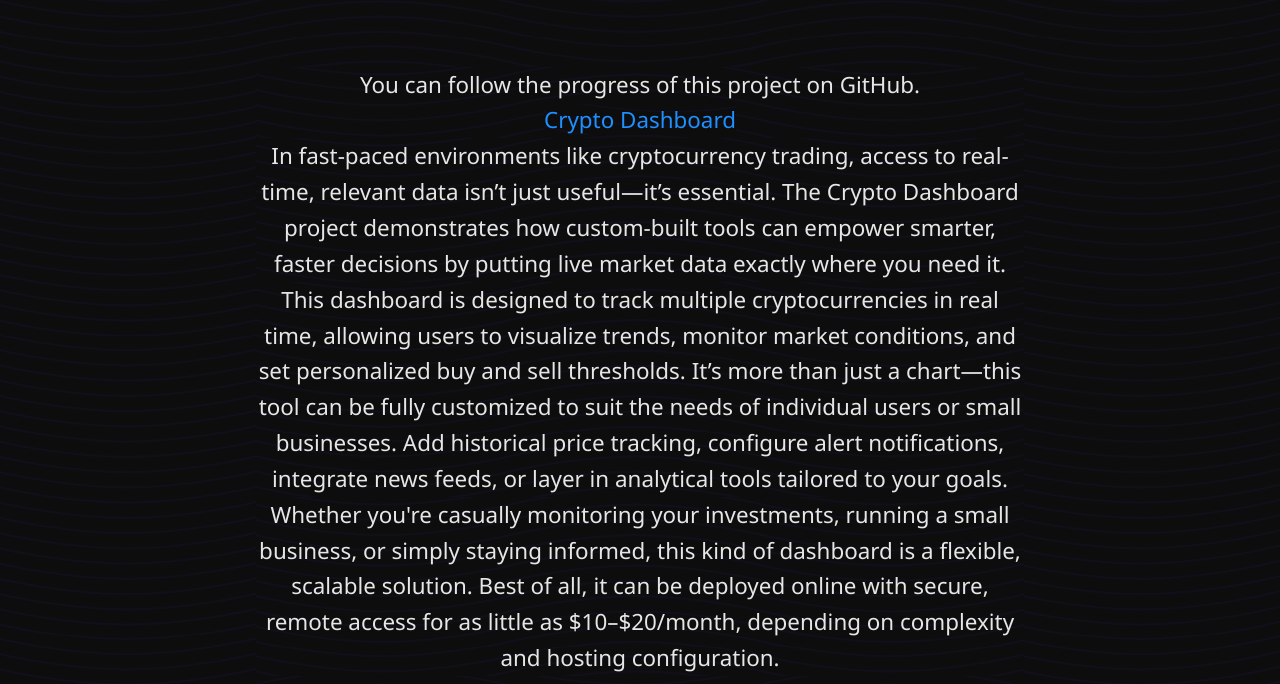
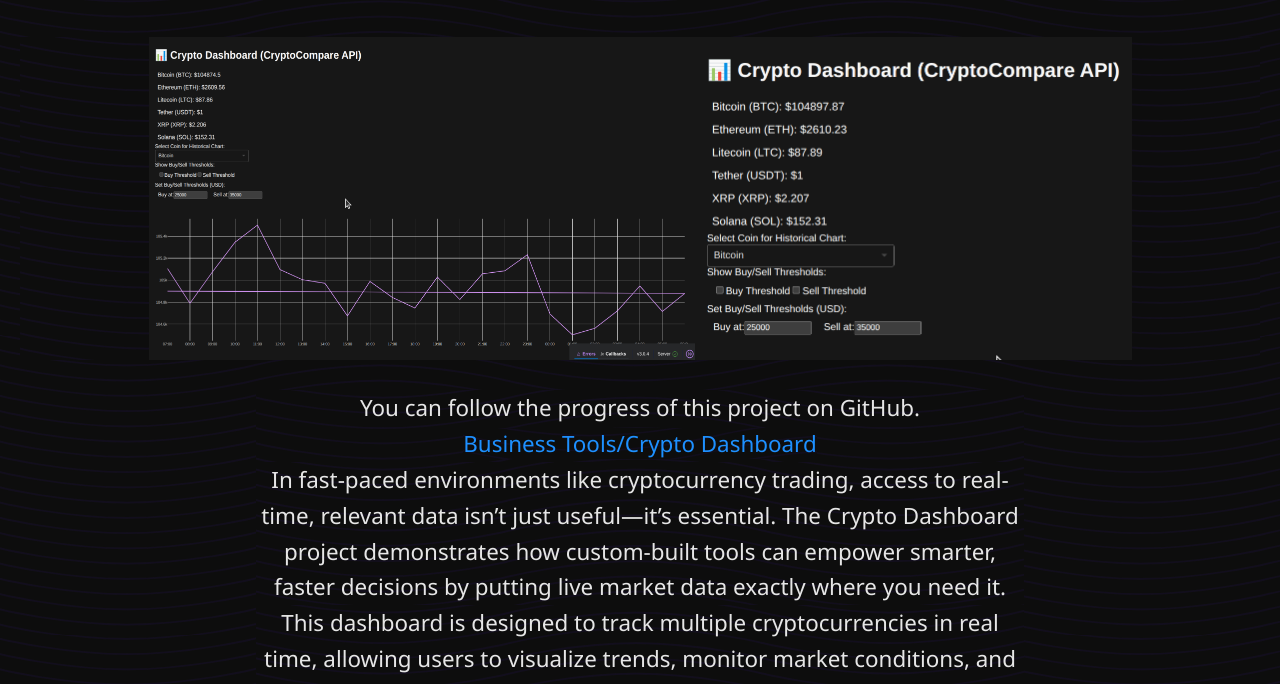
Before and after one commit to BarbarossaLives/Monte_Drebenstedt_Portfolio, a plain HTML site: page crypto.html in a window 1280 px wide. Shown: the part 113-797 px from the top of the page. Drawn offline with Linux system fonts and the light colour scheme.

Commit message:
added crypto and checkbook

```diff
--- a/crypto.html
+++ b/crypto.html
@@ -15,14 +15,14 @@
     </header>
 
     <div class="img">
-        <img src=""/>
-        <img src=""/>
+        <img src="assets/crypto_board.png", width="546", height="298"/>
+        <img src="assets/crypto_optons.png", width="437", height="324"/>
 
     </div>
 
     <div class="github_link">
         <p>You can follow the progress of this project on GitHub.</p>
-        <a href="https://github.com/BarbarossaLives/BusinessTools/tree/main/CryptoDashboard">Crypto Dashboard</a>
+        <a href="https://github.com/BarbarossaLives/BusinessTools">Business Tools/Crypto Dashboard</a>
         <p>In fast-paced environments like cryptocurrency trading, access to real-time, relevant data isn’t just useful—it’s essential. The Crypto Dashboard project demonstrates how custom-built tools can empower smarter, faster decisions by putting live market data exactly where you need it.</p>
 
         <p>This dashboard is designed to track multiple cryptocurrencies in real time, allowing users to visualize trends, monitor market conditions, and set personalized buy and sell thresholds. It’s more than just a chart—this tool can be fully customized to suit the needs of individual users or small businesses. Add historical price tracking, configure alert notifications, integrate news feeds, or layer in analytical tools tailored to your goals.</p>
```
Also changed, not shown: checkbook.html (+3 -3 lines), assets/checkbook.png (added), assets/crypto_board.png (added), assets/crypto_optons.png (added), assets/game_tool_full.png (added).
